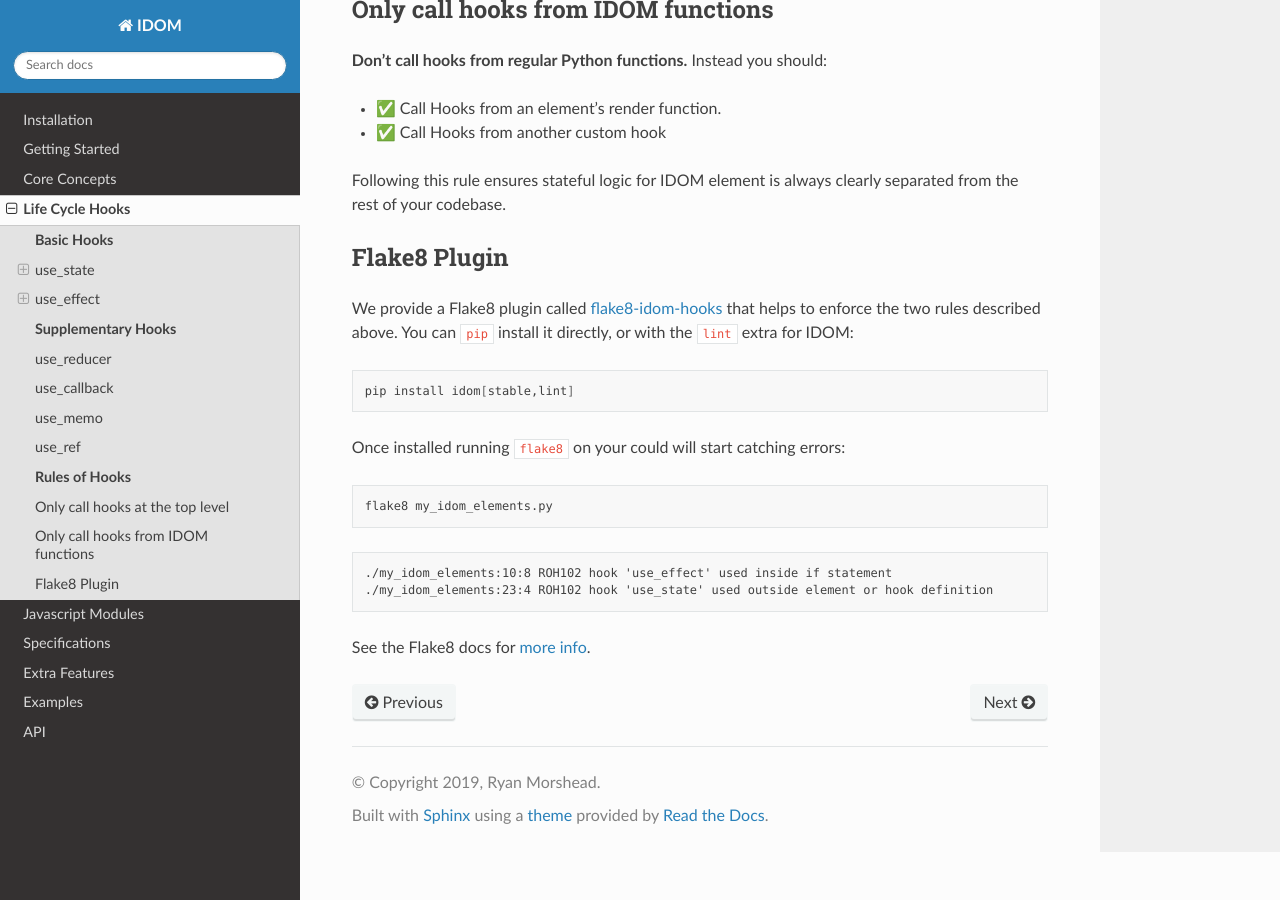
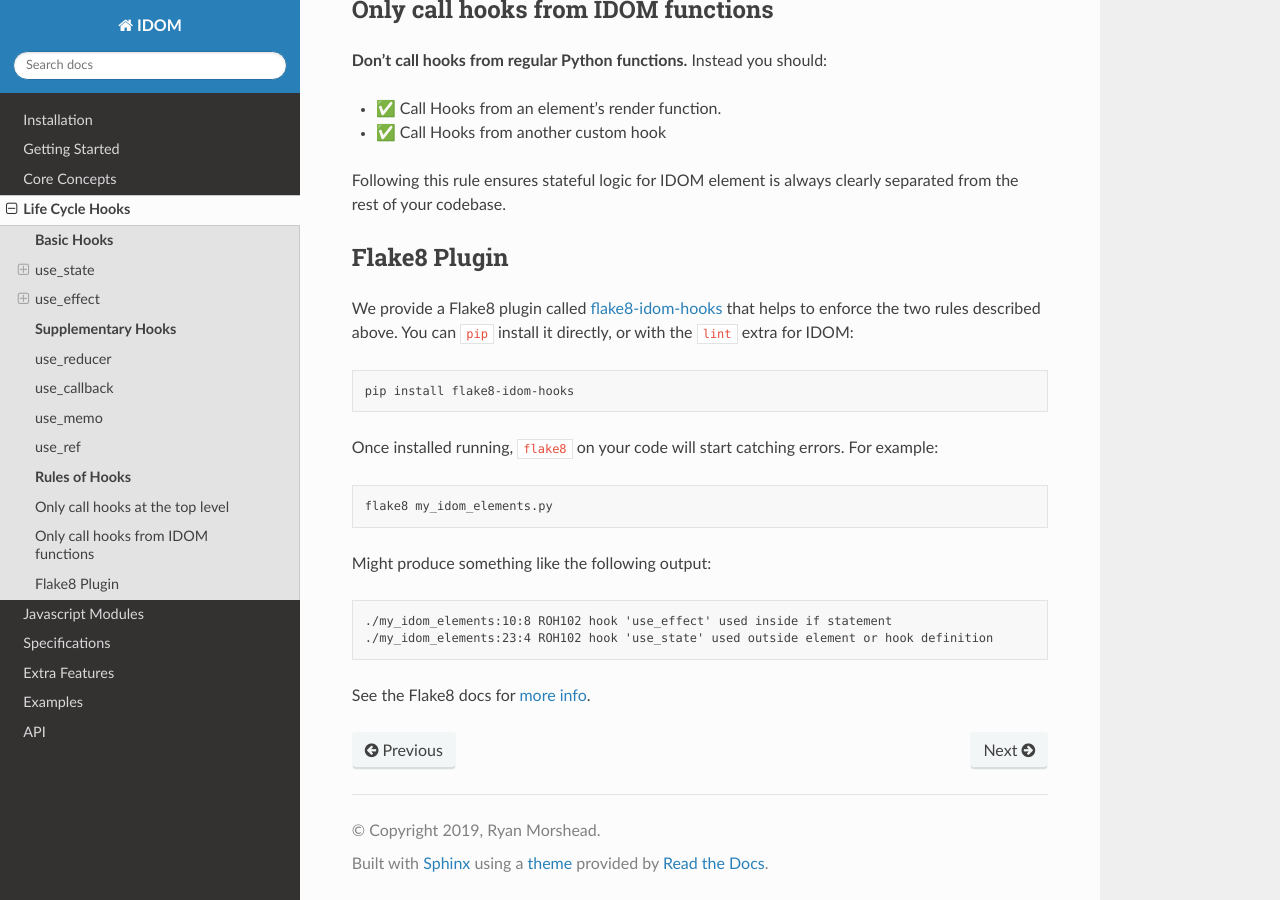
Before and after one commit to DarylPastidio/reactpy, a Sphinx documentation site: the page built from docs/source/life-cycle-hooks.rst, in a window 1280 px wide and 900 px high, scrolled down 7229 px. Built offline with Sphinx 7.4.7 and the Read the Docs theme 2.0.0, drawn with Linux system fonts in a browser that asks for light colours; the version number could not be read and is left out.

Commit message:
require flake8-idom-hooks 0.2.0

```diff
--- a/docs/source/life-cycle-hooks.rst
+++ b/docs/source/life-cycle-hooks.rst
@@ -338,13 +338,15 @@ the ``lint`` extra for IDOM:
 
 .. code-block:: bash
 
-    pip install idom[stable,lint]
+    pip install flake8-idom-hooks
 
-Once installed running ``flake8`` on your could will start catching errors:
+Once installed running, ``flake8`` on your code will start catching errors. For example:
 
 .. code-block:: bash
 
     flake8 my_idom_elements.py
+
+Might produce something like the following output:
 
 .. code-block:: text
 
```
Also changed, not shown: 3 other files.
